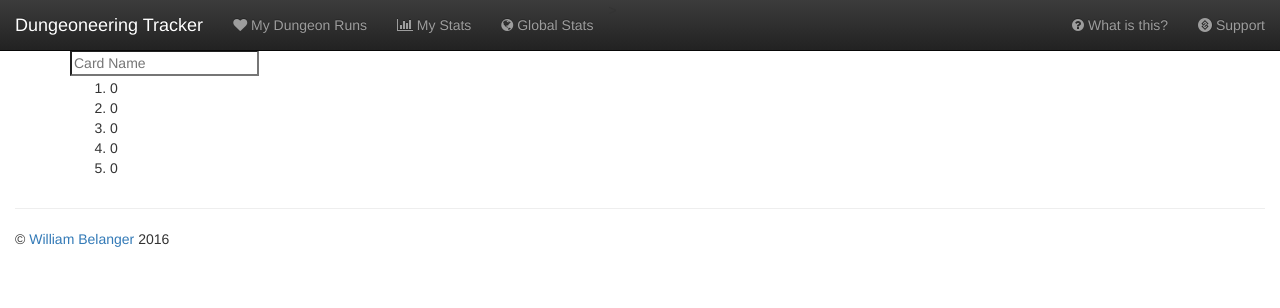
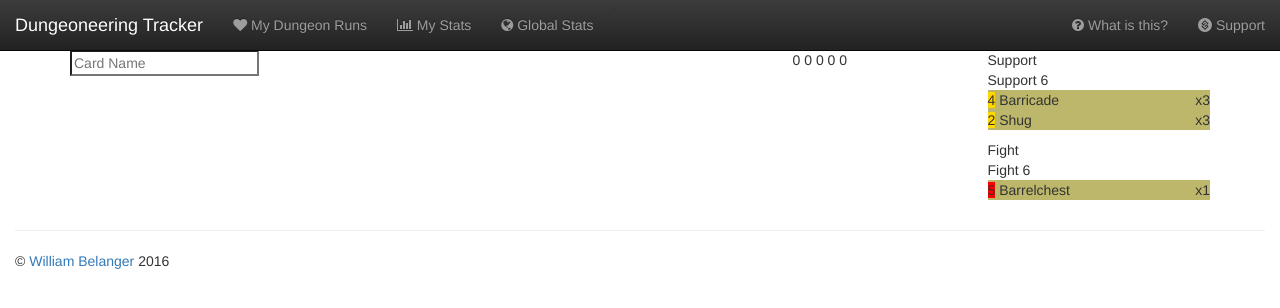
Before and after one commit to Merwer/Chronicle-Dungeoneering-Tracker, a plain HTML site: page draft.html in a window 1280 px wide. Drawn offline with nearby package versions, Linux system fonts and the light colour scheme.

Commit message:
Added img opacity
For not selected cards
Added ccard selected panel on right
cleaned up choice boxes

```diff
--- a/css/draft.css
+++ b/css/draft.css
@@ -3,7 +3,16 @@
 }
 
 .card-choice img {
-    max-width: 15vw;
+    max-width: 100%;
+}
+
+.card-choice:not(.selected) img {
+    opacity: 0.4;
+}
+
+.card-choice .card-score {
+    text-align: center;
+    font-weight: bold;
 }
 
 .shift-down {
@@ -25,3 +34,41 @@
     top: 0;
     right: 0;
 }
+
+.rewards,
+.card-selections {
+    list-style-type: none;
+}
+
+.rewards li {
+    display: inline;
+}
+
+.card-selections li {
+    background-color: darkkhaki;
+}
+
+.card-selections li .count {
+    float: right;
+    background-color: darkkhaki;
+}
+
+.card-selections li .count:before {
+    content: "x";
+}
+
+.support-selections:before {
+    content: "Support";
+}
+
+.support-selections li .value {
+    background-color: gold;
+}
+
+.fight-selections:before {
+    content: "Fight";
+}
+
+.fight-selections li .value {
+    background-color: red;
+}
--- a/draft.html
+++ b/draft.html
@@ -69,46 +69,54 @@
     </header>
 
     <section id="content" class="content container">
+        <div class="row">
+            <div class="col-md-7">
                 <div class="card-choices">
                     <div class="user-input">
                         <input class="typeahead" type="text" placeholder="Card Name">
                     </div>
                     <div class="row">
-                <div class="col-lg-3 col-lg-offset-1">
+                        <div class="col-lg-4">
                             <div id="card-choice-1" class="card-choice shift-down rotate-counterclockwise">
                                 <button type="button" class="close top-right" aria-label="close"><span aria-hidden="true">&times;</span></button>
                                 <img>
+                                <p class="card-score">78</p>
                             </div>
                         </div>
-                <div class="col-lg-3 col-lg-offset-1">
+                        <div class="col-lg-4">
                             <div id="card-choice-2" class="card-choice">
                                 <button type="button" class="close top-right" aria-label="close"><span aria-hidden="true">&times;</span></button>
                                 <img>
+                                <p class="card-score">78</p>
                             </div>
                         </div>
-                <div class="col-lg-3 col-lg-offset-1">
-                    <div id="card-choice-3" class="card-choice shift-down rotate-clockwise">
+                        <div class="col-lg-4">
+                            <div id="card-choice-3" class="card-choice shift-down rotate-clockwise selected">
                                 <button type="button" class="close top-right" aria-label="close"><span aria-hidden="true">&times;</span></button>
                                 <img>
+                                <p class="card-score">78</p>
                             </div>
                         </div>
                     </div>
                     <div class="row">
-                <div class="col-lg-3 col-lg-offset-3">
+                        <div class="col-lg-4 col-lg-offset-2">
                             <div id="card-choice-4" class="card-choice rotate-counterclockwise">
                                 <button type="button" class="close top-right" aria-label="close"><span aria-hidden="true">&times;</span></button>
                                 <img>
+                                <p class="card-score">78</p>
                             </div>
                         </div>
-                <div class="col-lg-3 col-lg-offset-1">
+                        <div class="col-lg-4 col-lg-offset-1">
                             <div id="card-choice-5" class="card-choice rotate-clockwise">
                                 <button type="button" class="close top-right" aria-label="close"><span aria-hidden="true">&times;</span></button>
                                 <img>
+                                <p class="card-score">78</p>
                             </div>
                         </div>
                     </div>
                 </div>
-        <div class="previous-selections">
+            </div>
+            <div class="col-md-2">
                 <ol class="rewards">
                     <li class="weapons">0</li>
                     <li class="attack">0</li>
@@ -116,10 +124,38 @@
                     <li class="health">0</li>
                     <li class="armour">0</li>
                 </ol>
+            </div>
+            <div class="col-md-3">
+                <div class="previous-selections">
                     <ol class="card-selections support-selections">
+                        <div class="heading">
+                            <span class="name">Support</span>
+                            <span class="count">6</span>
+                        </div>
+                        <li>
+                            <span class="value">4</span>
+                            <span class="name">Barricade</span>
+                            <span class="count">3</span>
+                        </li>
+                        <li>
+                            <span class="value">2</span>
+                            <span class="name">Shug</span>
+                            <span class="count">3</span>
+                        </li>
                     </ol>
                     <ol class="card-selections fight-selections">
+                        <div class="heading">
+                            <span class="name">Fight</span>
+                            <span class="count">6</span>
+                        </div>
+                        <li>
+                            <span class="value">5</span>
+                            <span class="name">Barrelchest</span>
+                            <span class="count">1</span>
+                        </li>
                     </ol>
+                </div>
+            </div>
         </div>
     </section>
 
```
Lines whose indentation alone changed are shown as unchanged.
